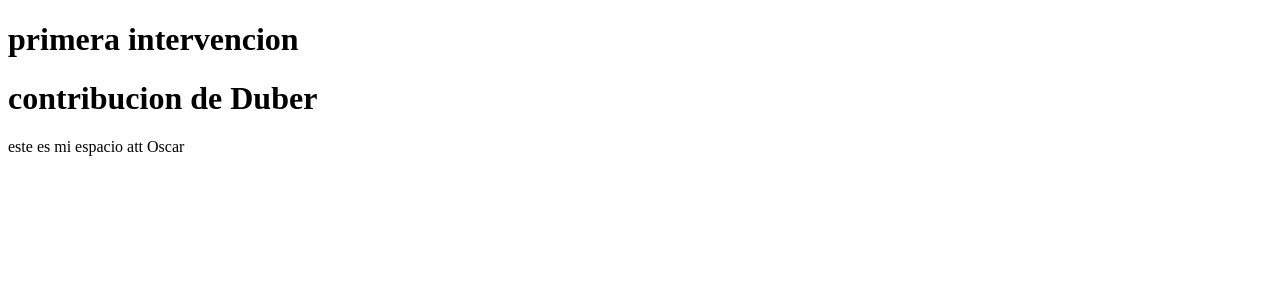
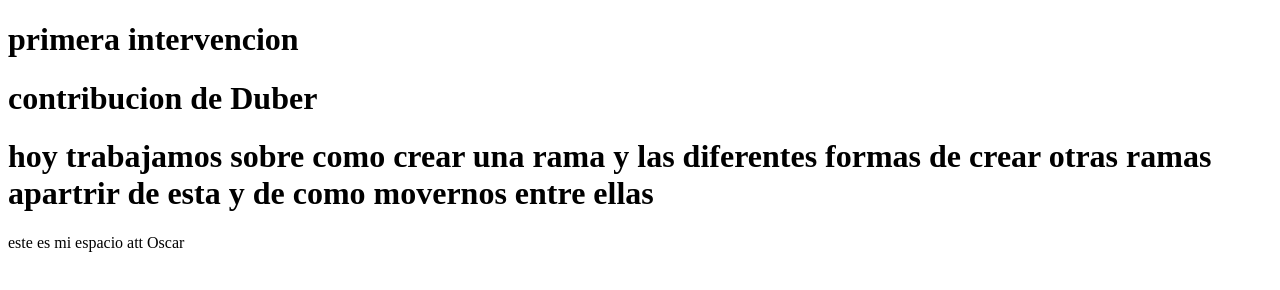
Before and after one commit to oscarburbano278/FirstContribution, a plain HTML site: page index.html in a window 1280 px wide. Drawn offline with Linux system fonts and the light colour scheme.

Commit message:
add a paragrofo

```diff
--- a/index.html
+++ b/index.html
@@ -9,6 +9,7 @@
 <body>
     <h1>primera intervencion</h1>
     <h1>contribucion de Duber</h1>
+    <h1>hoy trabajamos sobre como crear una rama y las diferentes formas de crear otras ramas apartrir de esta y de como movernos entre ellas </h1>
 
 
 
```
